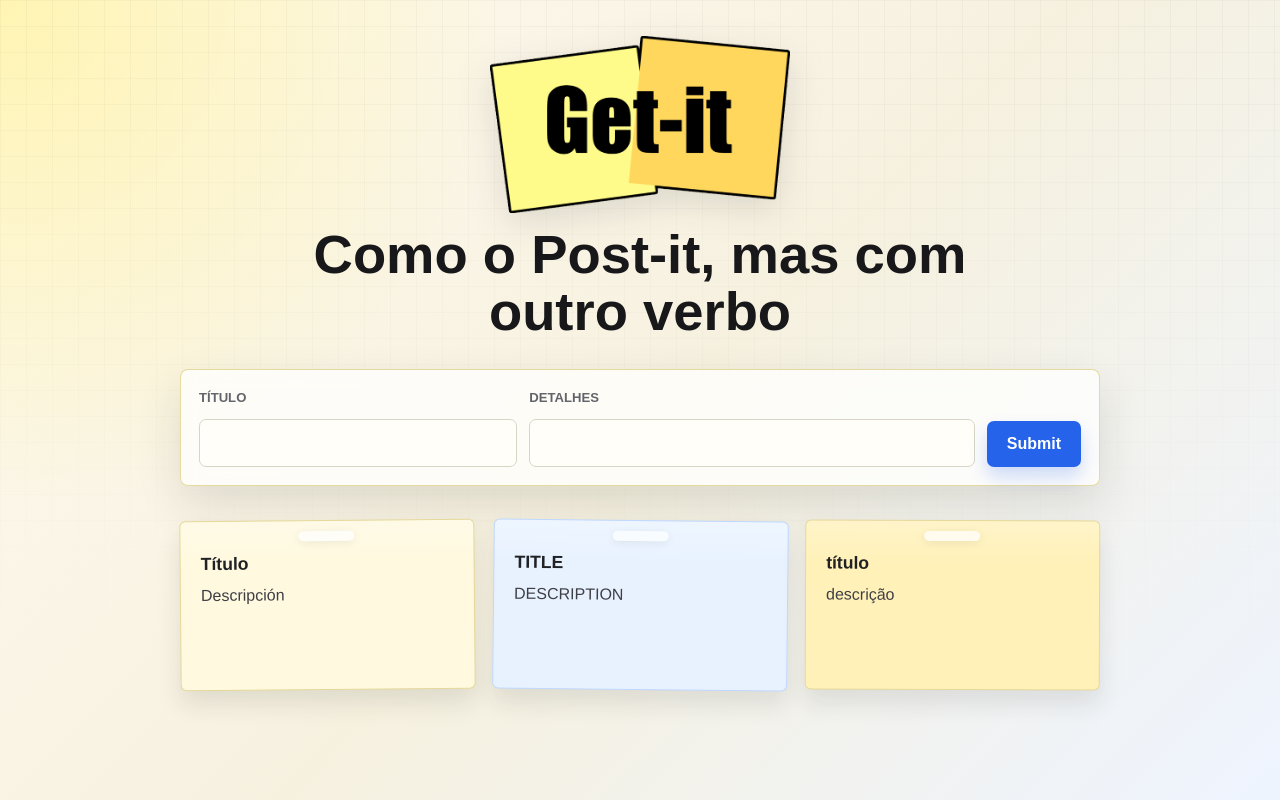
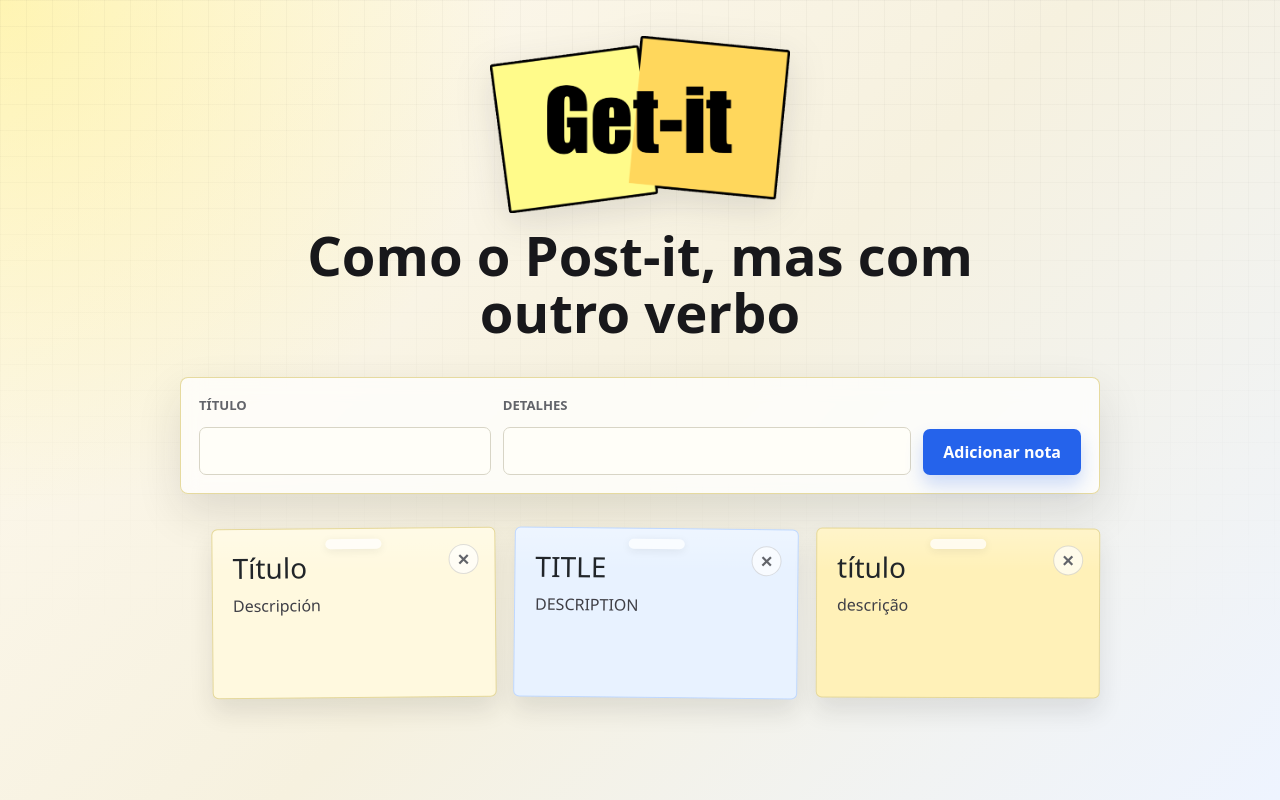
Before and after one commit to Victorxisz/programacao-eficaz-projeto01, a Flask app: page / in a window 1280 px wide. Run offline with Flask 3, Linux system fonts and the light colour scheme; data comes from the database, SQL or seed files in the repository; both versions use the stored data as it was after the commit.

Commit message:
botao de remover nota adicionado e funcionando

```diff
--- a/servidor.py
+++ b/servidor.py
@@ -20,6 +20,12 @@ def submit_form():
     views.submit(titulo, detalhes)
     return redirect('/')
 
+@app.route("/delete", methods=["POST"])
+def delete_note():
+    note_id = request.form.get("id")
+    print(note_id)
+    views.delete(id=note_id)
+    return redirect('/')
 
 if __name__ == '__main__':
     app.run(debug=True)
--- a/static/templates/components/note.html
+++ b/static/templates/components/note.html
@@ -1,4 +1,13 @@
 <li>
+    <form action="/delete" method="POST">
+    <input type="hidden" name="id" value="{id}">
+
+    <button
+        type="submit"
+        class="btn-note-close position-absolute top-0 end-0 m-3"
+        aria-label="Excluir">
+    </button>
+</form>
     <h3>{title}</h3>
     <p>{details}</p>
 </li>
--- a/static/templates/index.html
+++ b/static/templates/index.html
@@ -4,6 +4,10 @@
 <meta charset="UTF-8">
 <title>Get-it</title>
 <link rel="stylesheet" href="static/templates/styles/style.css">
+<link
+        href="https://cdn.jsdelivr.net/npm/bootstrap@5.3.8/dist/css/bootstrap.min.css"
+        rel="stylesheet"
+    >
 </head>
 <body>
 <header>
@@ -12,12 +16,12 @@ class="logo"
 src="{{{{ url_for('static', filename='img/logo-getit.png') }}}}">
 <h1 class="logo-texto">Como o Post-it, mas com outro verbo</h1>
 </header>
-  <form action="/submit" method="POST">
+  <form class="add_note" action="/submit" method="POST">
     <label for="titulo">Título</label>
     <input id="titulo" type="text" name="titulo" required />
     <label for="detalhes">Detalhes</label>
     <input id="detalhes" name="detalhes" required />
-    <input type="submit" />
+    <input class="btn-submit" type="submit" value="Adicionar nota" />
   </form>
 
 <ul>
--- a/static/templates/styles/style.css
+++ b/static/templates/styles/style.css
@@ -71,7 +71,7 @@ header {
   color: #18181b;
 }
 
-form {
+.add_note {
   display: grid;
   grid-template-columns: 1fr 1.4fr auto;
   gap: 6px 12px;
@@ -148,8 +148,7 @@ textarea {
   resize: vertical;
 }
 
-input[type="submit"],
-button {
+.btn-submit {
   min-height: 46px;
   padding: 0 20px;
   border: 0;
@@ -163,15 +162,43 @@ button {
   box-shadow: 0 10px 18px rgba(37, 99, 235, 0.22);
 }
 
-input[type="submit"]:hover,
-button:hover {
+.btn-submit:hover {
   background: var(--accent-dark);
   transform: translateY(-1px);
 }
 
-input[type="submit"]:active,
-button:active {
+.btn-submit:active {
   transform: translateY(0);
+}
+
+.btn-note-close {
+  display: grid;
+  width: 30px;
+  min-height: 30px;
+  padding: 0;
+  place-items: center;
+  border: 1px solid rgba(32, 33, 36, 0.14);
+  border-radius: 50%;
+  background: rgba(255, 255, 255, 0.68);
+  color: var(--muted);
+  font: 700 1.25rem/1 Arial, Helvetica, sans-serif;
+  cursor: pointer;
+  box-shadow: none;
+  transition: background 160ms ease, color 160ms ease, transform 160ms ease;
+}
+
+.btn-note-close::before {
+  content: "×";
+}
+
+.btn-note-close:hover {
+  background: #ef4444;
+  color: #ffffff;
+  transform: rotate(90deg) scale(1.05);
+}
+
+.btn-note-close:active {
+  transform: rotate(90deg) scale(0.96);
 }
 
 ul {
@@ -260,9 +287,13 @@ p {
     grid-row: auto;
   }
 
-  input[type="submit"],
-  button {
+  .btn-submit,
+  .btn-note-close {
     width: 100%;
+  }
+
+  .btn-note-close {
+    width: 30px;
   }
 }
 
--- a/views.py
+++ b/views.py
@@ -10,7 +10,7 @@ def index():
 
     note_template = load_template('components/note.html')
     notes_li = [
-        note_template.format(title=linha[1], details=linha[2])
+        note_template.format(title=linha[1], details=linha[2], id=linha[0])
         for linha in dados
     ]
     notes = '\n'.join(notes_li)
@@ -24,3 +24,11 @@ def submit(title, details):
     conn.commit()
     id_usuario = cursor.lastrowid
     conn.close()
+
+def delete(id):
+    print(id)
+    conn = sqlite3.connect("banco.db")
+    cursor = conn.cursor()
+    cursor.execute("DELETE FROM note WHERE id=?",(id,))
+    conn.commit()
+    conn.close()
```
Also changed, not shown: banco.db.
